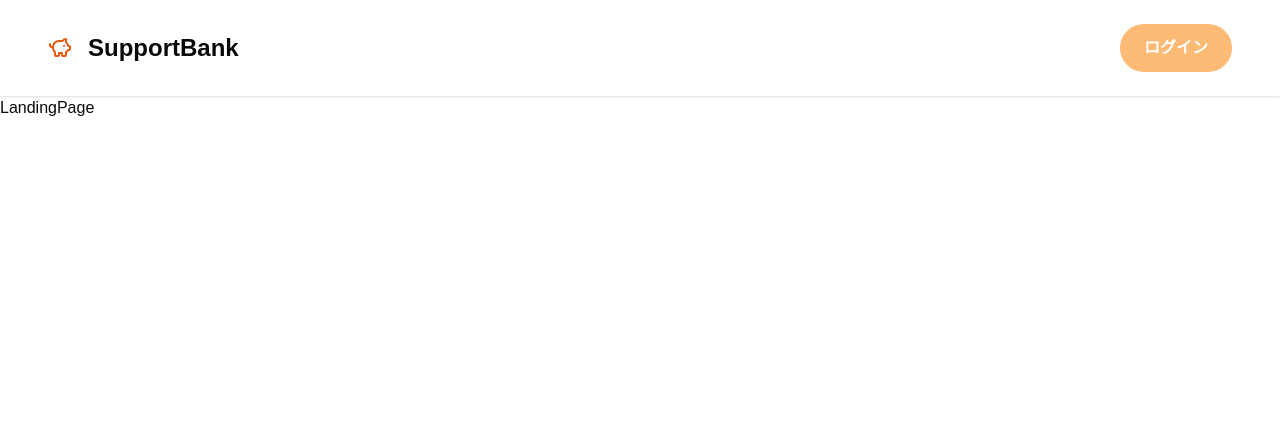
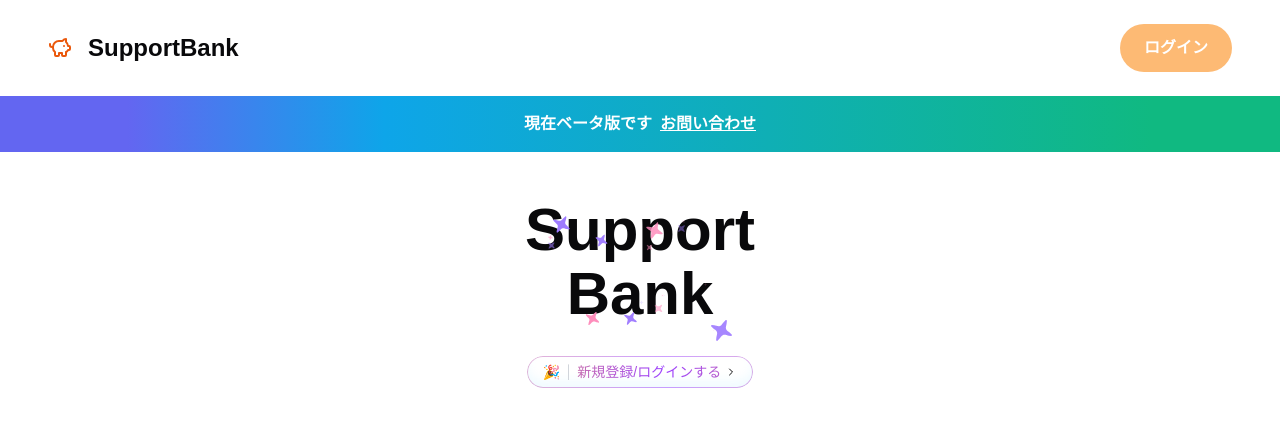
Before and after one commit to kainatori/supportbank, a Next.js app: page / in a window 1280 px wide. Shown: the top 426 px of the page. Built offline with nearby package versions, Linux system fonts and the light colour scheme; no server answers.

Commit message:
feat: landing page

```diff
--- a/src/app/(nav-bar)/(landing)/page.tsx
+++ b/src/app/(nav-bar)/(landing)/page.tsx
@@ -1,3 +1,26 @@
-export default function LandingPage() {
-	return <div>LandingPage</div>;
+import { getCurrentUser } from "@/actions/user-action";
+import { AnimatedGradientText } from "@/components/ui/animated-gradient-text";
+import { SparklesText } from "@/components/ui/sparkles-text";
+import { ChevronRight } from "lucide-react";
+
+export default async function LandingPage() {
+	const user = await getCurrentUser();
+
+	return (
+		<div className="flex flex-col items-center justify-center py-12">
+			<div className="flex flex-col items-center justify-center gap-1">
+				<SparklesText text="Support" />
+				<SparklesText text="Bank" />
+			</div>
+			<div className="z-10 flex min-h-24 items-center justify-center">
+				<AnimatedGradientText>
+					🎉 <hr className="mx-2 h-4 w-px shrink-0 bg-gray-300" />{" "}
+					<span className="inline animate-gradient bg-gradient-to-r from-[#ffaa40] via-[#9c40ff] to-[#ffaa40] bg-[length:var(--bg-size)_100%] bg-clip-text text-transparent">
+						{user ? "ホームに移動" : "新規登録/ログインする"}
+					</span>
+					<ChevronRight className="ml-1 size-3 transition-transform duration-300 ease-in-out group-hover:translate-x-0.5" />
+				</AnimatedGradientText>
+			</div>
+		</div>
+	);
 }
--- a/src/app/(nav-bar)/home/page.tsx
+++ b/src/app/(nav-bar)/home/page.tsx
@@ -3,7 +3,12 @@ import { getCurrentUser } from "@/actions/user-action";
 import { BalanceCard } from "@/components/balance-card";
 import { Button } from "@/components/ui/button";
 import { supabaseServerClient } from "@/lib/supabase/server";
+import type { Metadata } from "next";
 import { redirect } from "next/navigation";
+
+export const metadata: Metadata = {
+	title: "ホーム",
+};
 
 export default async function Home() {
 	const supabase = await supabaseServerClient();
--- a/src/app/(nav-bar)/layout.tsx
+++ b/src/app/(nav-bar)/layout.tsx
@@ -1,3 +1,4 @@
+import { Announcement } from "@/components/announcement";
 import { NavBar } from "@/components/nav-bar";
 
 export default function NavBarLayout({
@@ -8,6 +9,7 @@ export default function NavBarLayout({
 	return (
 		<>
 			<NavBar />
+			<Announcement />
 			{children}
 		</>
 	);
--- a/src/app/(nav-bar)/u/[userId]/page.tsx
+++ b/src/app/(nav-bar)/u/[userId]/page.tsx
@@ -28,7 +28,7 @@ export async function generateMetadata({
 	const profile = await getProfileOrFail(userId);
 
 	return {
-		title: profile.name,
+		title: `${profile.name} - SupportBank`,
 		description: `${profile.name}をサポートしよう！`,
 	};
 }
--- a/src/app/layout.tsx
+++ b/src/app/layout.tsx
@@ -13,8 +13,11 @@ const geistMono = Geist_Mono({
 });
 
 export const metadata: Metadata = {
-	title: "Create Next App",
-	description: "Generated by create next app",
+	title: {
+		template: "%s - SupportBank",
+		default: "SupportBank",
+	},
+	description: "SupportBankでお気に入りのクリエーターをサポートしよう！",
 };
 
 export default function RootLayout({
@@ -23,7 +26,7 @@ export default function RootLayout({
 	children: React.ReactNode;
 }>) {
 	return (
-		<html lang="en">
+		<html lang="ja">
 			<body
 				className={`${geistSans.variable} ${geistMono.variable} antialiased`}
 			>
--- a/src/app/login/page.tsx
+++ b/src/app/login/page.tsx
@@ -1,7 +1,14 @@
 import { getCurrentUser } from "@/actions/user-action";
 import { LoginForm } from "@/components/login-form";
 import { PiggyBank } from "lucide-react";
+import type { Metadata } from "next";
 import { redirect } from "next/navigation";
+
+export const metadata: Metadata = {
+	title: "ログイン",
+	description:
+		"SupportBankに新規登録/ログインして、お気に入りのクリエーターをサポートしよう！",
+};
 
 export default async function LoginPage() {
 	const user = await getCurrentUser();
--- a/src/app/thankyou/page.tsx
+++ b/src/app/thankyou/page.tsx
@@ -1,8 +1,13 @@
 "use client";
 
 import { Confetti, type ConfettiRef } from "@/components/ui/confetti";
+import type { Metadata } from "next";
 import { useRouter } from "next/navigation";
 import { useEffect, useRef } from "react";
+
+export const metadata: Metadata = {
+	title: "Thank you!",
+};
 
 export default function ConfettiDemo() {
 	const confettiRef = useRef<ConfettiRef>(null);
--- /dev/null
+++ b/src/components/announcement.tsx
@@ -0,0 +1,15 @@
+import Link from "next/link";
+
+export function Announcement() {
+	return (
+		<div className="bg-gradient-to-r from-indigo-500 from-10% via-sky-500 via-30% to-emerald-500 to-90% text-white p-4 flex justify-center items-center font-semibold">
+			現在ベータ版です
+			<Link
+				href="mailto:support@support.app"
+				className="text-white underline ml-2"
+			>
+				お問い合わせ
+			</Link>
+		</div>
+	);
+}
--- /dev/null
+++ b/src/components/ui/animated-gradient-text.tsx
@@ -0,0 +1,32 @@
+import type { ComponentPropsWithoutRef, ReactNode } from "react";
+
+import { cn } from "@/lib/utils";
+
+export interface AnimatedGradientTextProps
+	extends ComponentPropsWithoutRef<"div"> {
+	children: ReactNode;
+}
+
+export function AnimatedGradientText({
+	children,
+	className,
+	...props
+}: AnimatedGradientTextProps) {
+	return (
+		<div
+			className={cn(
+				"group relative mx-auto flex max-w-fit flex-row items-center justify-center rounded-2xl bg-white/40 px-4 py-1.5 text-sm font-medium shadow-[inset_0_-8px_10px_#8fdfff1f] backdrop-blur-sm transition-shadow duration-500 ease-out [--bg-size:300%] hover:shadow-[inset_0_-5px_10px_#8fdfff3f] dark:bg-black/40",
+				className,
+			)}
+			{...props}
+		>
+			<div
+				className={
+					"absolute inset-0 block h-full w-full animate-gradient bg-gradient-to-r from-[#ffaa40]/50 via-[#9c40ff]/50 to-[#ffaa40]/50 bg-[length:var(--bg-size)_100%] p-[1px] ![mask-composite:subtract] [border-radius:inherit] [mask:linear-gradient(#fff_0_0)_content-box,linear-gradient(#fff_0_0)]"
+				}
+			/>
+
+			{children}
+		</div>
+	);
+}
--- /dev/null
+++ b/src/components/ui/sparkles-text.tsx
@@ -0,0 +1,155 @@
+"use client";
+
+import { motion } from "motion/react";
+import {
+	type CSSProperties,
+	type ReactElement,
+	useEffect,
+	useState,
+} from "react";
+
+import { cn } from "@/lib/utils";
+
+interface Sparkle {
+	id: string;
+	x: string;
+	y: string;
+	color: string;
+	delay: number;
+	scale: number;
+	lifespan: number;
+}
+
+const Sparkle: React.FC<Sparkle> = ({ id, x, y, color, delay, scale }) => {
+	return (
+		<motion.svg
+			key={id}
+			className="pointer-events-none absolute z-20"
+			initial={{ opacity: 0, left: x, top: y }}
+			animate={{
+				opacity: [0, 1, 0],
+				scale: [0, scale, 0],
+				rotate: [75, 120, 150],
+			}}
+			transition={{ duration: 0.8, repeat: Number.POSITIVE_INFINITY, delay }}
+			width="21"
+			height="21"
+			viewBox="0 0 21 21"
+			aria-hidden="true"
+		>
+			<path
+				d="M9.82531 0.843845C10.0553 0.215178 10.9446 0.215178 11.1746 0.843845L11.8618 2.72026C12.4006 4.19229 12.3916 6.39157 13.5 7.5C14.6084 8.60843 16.8077 8.59935 18.2797 9.13822L20.1561 9.82534C20.7858 10.0553 20.7858 10.9447 20.1561 11.1747L18.2797 11.8618C16.8077 12.4007 14.6084 12.3916 13.5 13.5C12.3916 14.6084 12.4006 16.8077 11.8618 18.2798L11.1746 20.1562C10.9446 20.7858 10.0553 20.7858 9.82531 20.1562L9.13819 18.2798C8.59932 16.8077 8.60843 14.6084 7.5 13.5C6.39157 12.3916 4.19225 12.4007 2.72023 11.8618L0.843814 11.1747C0.215148 10.9447 0.215148 10.0553 0.843814 9.82534L2.72023 9.13822C4.19225 8.59935 6.39157 8.60843 7.5 7.5C8.60843 6.39157 8.59932 4.19229 9.13819 2.72026L9.82531 0.843845Z"
+				fill={color}
+			/>
+		</motion.svg>
+	);
+};
+
+interface SparklesTextProps {
+	/**
+	 * @default <div />
+	 * @type ReactElement
+	 * @description
+	 * The component to be rendered as the text
+	 * */
+	as?: ReactElement;
+
+	/**
+	 * @default ""
+	 * @type string
+	 * @description
+	 * The className of the text
+	 */
+	className?: string;
+
+	/**
+	 * @required
+	 * @type string
+	 * @description
+	 * The text to be displayed
+	 * */
+	text: string;
+
+	/**
+	 * @default 10
+	 * @type number
+	 * @description
+	 * The count of sparkles
+	 * */
+	sparklesCount?: number;
+
+	/**
+	 * @default "{first: '#9E7AFF', second: '#FE8BBB'}"
+	 * @type string
+	 * @description
+	 * The colors of the sparkles
+	 * */
+	colors?: {
+		first: string;
+		second: string;
+	};
+}
+
+export const SparklesText: React.FC<SparklesTextProps> = ({
+	text,
+	colors = { first: "#9E7AFF", second: "#FE8BBB" },
+	className,
+	sparklesCount = 10,
+	...props
+}) => {
+	const [sparkles, setSparkles] = useState<Sparkle[]>([]);
+
+	useEffect(() => {
+		const generateStar = (): Sparkle => {
+			const starX = `${Math.random() * 100}%`;
+			const starY = `${Math.random() * 100}%`;
+			const color = Math.random() > 0.5 ? colors.first : colors.second;
+			const delay = Math.random() * 2;
+			const scale = Math.random() * 1 + 0.3;
+			const lifespan = Math.random() * 10 + 5;
+			const id = `${starX}-${starY}-${Date.now()}`;
+			return { id, x: starX, y: starY, color, delay, scale, lifespan };
+		};
+
+		const initializeStars = () => {
+			const newSparkles = Array.from({ length: sparklesCount }, generateStar);
+			setSparkles(newSparkles);
+		};
+
+		const updateStars = () => {
+			setSparkles((currentSparkles) =>
+				currentSparkles.map((star) => {
+					if (star.lifespan <= 0) {
+						return generateStar();
+					}
+					return { ...star, lifespan: star.lifespan - 0.1 };
+				}),
+			);
+		};
+
+		initializeStars();
+		const interval = setInterval(updateStars, 100);
+
+		return () => clearInterval(interval);
+	}, [colors.first, colors.second, sparklesCount]);
+
+	return (
+		<div
+			className={cn("text-6xl font-bold", className)}
+			{...props}
+			style={
+				{
+					"--sparkles-first-color": `${colors.first}`,
+					"--sparkles-second-color": `${colors.second}`,
+				} as CSSProperties
+			}
+		>
+			<span className="relative inline-block">
+				{sparkles.map((sparkle) => (
+					<Sparkle key={sparkle.id} {...sparkle} />
+				))}
+				<strong>{text}</strong>
+			</span>
+		</div>
+	);
+};
--- a/tailwind.config.ts
+++ b/tailwind.config.ts
@@ -60,6 +60,7 @@ export default {
 				"shimmer-slide":
 					"shimmer-slide var(--speed) ease-in-out infinite alternate",
 				"spin-around": "spin-around calc(var(--speed) * 2) infinite linear",
+				gradient: "gradient 8s linear infinite",
 			},
 			keyframes: {
 				"shimmer-slide": {
@@ -81,6 +82,11 @@ export default {
 						transform: "translateZ(0) rotate(360deg)",
 					},
 				},
+				gradient: {
+					to: {
+						backgroundPosition: "var(--bg-size) 0",
+					},
+				},
 			},
 		},
 	},
```
